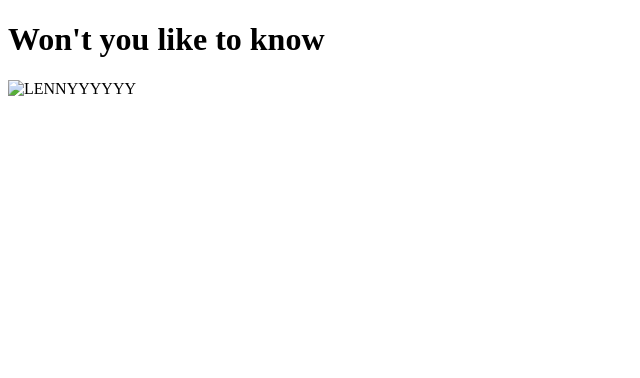
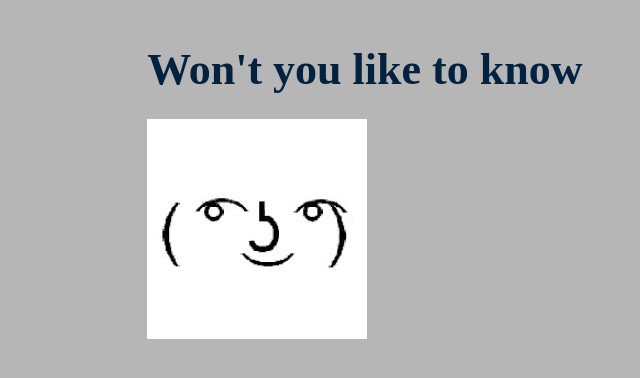
Before and after one commit to FadedCoder/Portfolio, a plain HTML site: page wa.html in a window 1280 px wide. Shown: the whole page, without its empty margins (0-640 px from the left). Drawn offline with Linux system fonts and the light colour scheme; the site is published under a folder, as on GitHub Pages, so addresses that start at the root find nothing.

Commit message:
Update wa.html

```diff
--- a/wa.html
+++ b/wa.html
@@ -3,8 +3,8 @@
 <html>
 
 <head>
-    <link rel="icon" href="/Images/P.jpg" type="image/jpg" sizes="16X16">
-    <link rel="stylesheet" href="/Style.css">
+    <link rel="icon" href="Images/P.jpg" type="image/jpg" sizes="16X16">
+    <link rel="stylesheet" href="Style.css">
     <title>
         Well well, who do we have here?
     </title>
@@ -13,7 +13,7 @@
 <body>
     <main>
         <h1>Won't you like to know</h1>
-        <img src="/Images/LENNYYYYY.gif" alt="LENNYYYYYY">
+        <img src="Images/LENNYYYYY.gif" alt="LENNYYYYYY">
     </main>
 </body>
 
```
